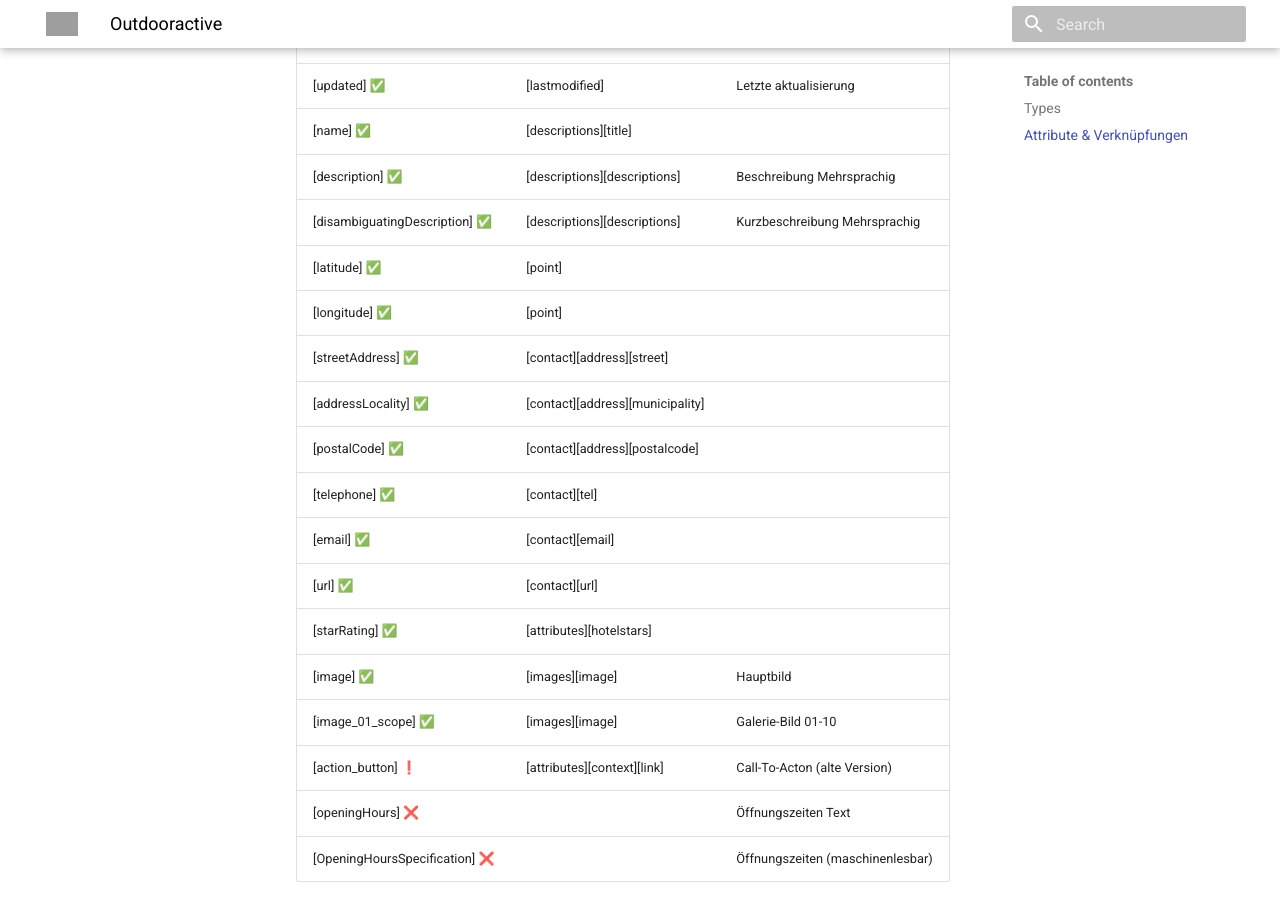
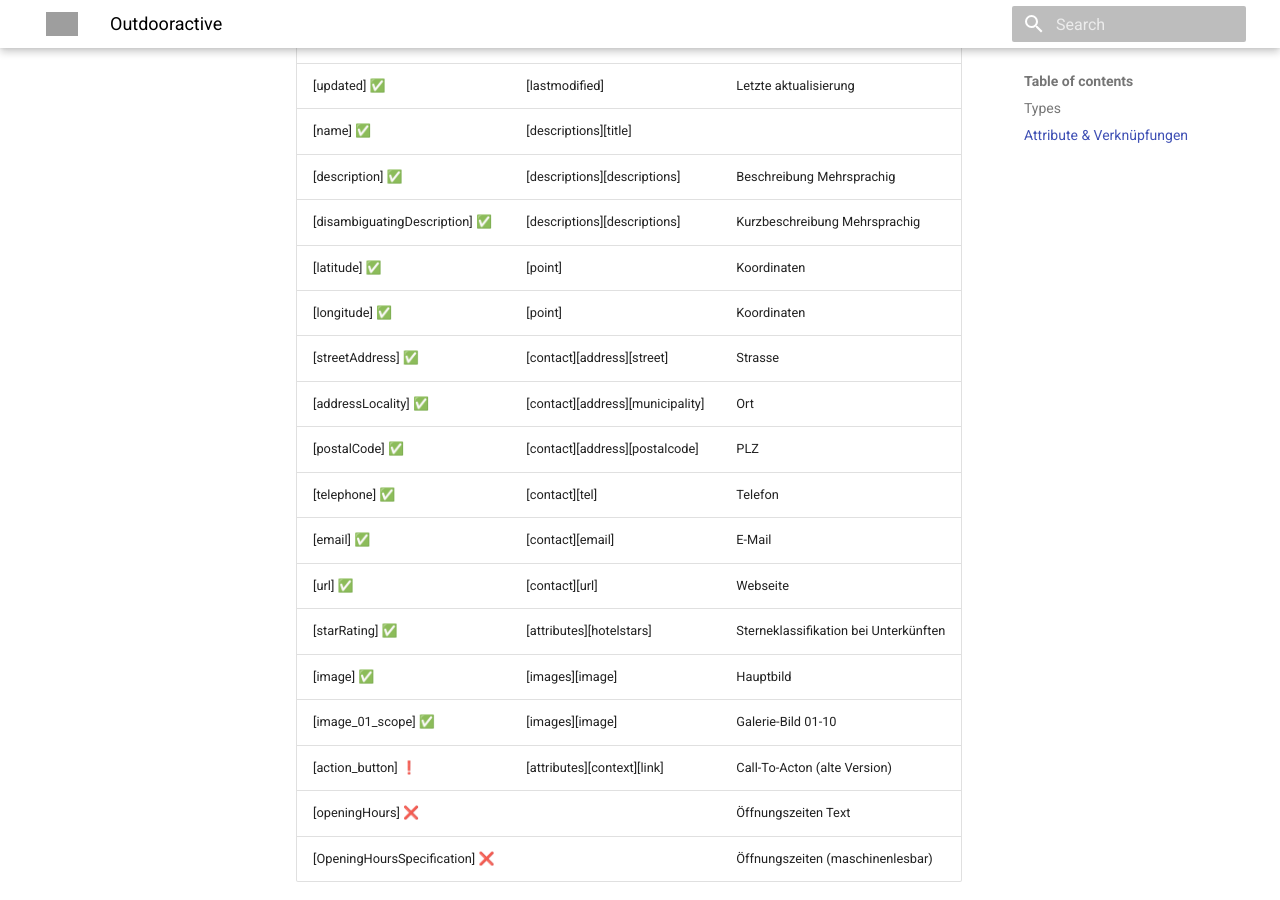
Before and after one commit to tsolenthaler/docs.contentdesk.io, an MkDocs documentation site: the page built from docs/connect/outdooractive.md, in a window 1280 px wide and 900 px high, scrolled down 725 px. Built offline with MkDocs 1.6.1 and Material for MkDocs 9.7.7, drawn with Linux system fonts in a browser that asks for light colours; grey boxes are pictures that could not be loaded.

```diff
--- a/docs/connect/outdooractive.md
+++ b/docs/connect/outdooractive.md
@@ -8,33 +8,33 @@ Typen die von contentdesk.io zu Outdooractive übertragen werden:
 | contentdesk.io        | outdooractive             |
 | -------------         | -------------             |
 | [Place] - POI ✅      | [poi]                    |
-| [Trail]  ❌           | [route]                    |
-| [Event]  ❌           | [event]                    |
-| [Offer]  ❌           | [offer]                    |
+| [Trail]  ❌           | [route]                  |
+| [Event]  ❌           | [event]                  |
+| [Offer]  ❌           | [offer]                  |
 
 
 ## Attribute & Verknüpfungen
 
 Attribute und Verknüpfungen (Association Type) welche zu Outdooractive übertragen werden:
 
-| contentdesk.io                         | outdooractive                        | Bemerkung                         |
-| -------------                          | -------------                        | -------------                     |
-| [enabled] ✅                          | [workflow]                            | Status aktive/deaktiviert         |
-| [updated] ✅                          | [lastmodified]                        | Letzte aktualisierung             |
-| [name] ✅                             | [descriptions][title]                 |                                   |
-| [description]  ✅                     | [descriptions][descriptions]          | Beschreibung Mehrsprachig         |
-| [disambiguatingDescription]  ✅       | [descriptions][descriptions]          | Kurzbeschreibung Mehrsprachig     |
-| [latitude]  ✅                        | [point]                               |
-| [longitude]  ✅                       | [point]                               |
-| [streetAddress]  ✅                   | [contact][address][street]            |
-| [addressLocality]  ✅                 | [contact][address][municipality]      |
-| [postalCode]  ✅                      | [contact][address][postalcode]        |
-| [telephone]  ✅                       | [contact][tel]                        |
-| [email]  ✅                           | [contact][email]                      |
-| [url]  ✅                             | [contact][url]                        |
-| [starRating]  ✅                      | [attributes][hotelstars]              |
-| [image]  ✅                           | [images][image]                       | Hauptbild |
-| [image_01_scope]  ✅                  | [images][image]                       | Galerie-Bild 01-10 |
-| [action_button] ❗                    | [attributes][context][link]           | Call-To-Acton (alte Version) |
-| [openingHours] ❌                     |                                       | Öffnungszeiten Text |
-| [OpeningHoursSpecification] ❌        |                                       | Öffnungszeiten (maschinenlesbar) |
+| contentdesk.io                         | outdooractive                        | Bemerkung                                 |
+| -------------                          | -------------                        | -------------                             |
+| [enabled] ✅                          | [workflow]                            | Status aktive/deaktiviert                 |
+| [updated] ✅                          | [lastmodified]                        | Letzte aktualisierung                     |
+| [name] ✅                             | [descriptions][title]                 |                                           |
+| [description]  ✅                     | [descriptions][descriptions]          | Beschreibung Mehrsprachig                 |
+| [disambiguatingDescription]  ✅       | [descriptions][descriptions]          | Kurzbeschreibung Mehrsprachig             |
+| [latitude]  ✅                        | [point]                               | Koordinaten                               |
+| [longitude]  ✅                       | [point]                               | Koordinaten                               |
+| [streetAddress]  ✅                   | [contact][address][street]            | Strasse                                   |
+| [addressLocality]  ✅                 | [contact][address][municipality]      | Ort                                       |
+| [postalCode]  ✅                      | [contact][address][postalcode]        | PLZ                                       |
+| [telephone]  ✅                       | [contact][tel]                        | Telefon                                   |
+| [email]  ✅                           | [contact][email]                      | E-Mail                                    |
+| [url]  ✅                             | [contact][url]                        | Webseite                                  |
+| [starRating]  ✅                      | [attributes][hotelstars]              | Sterneklassifikation bei Unterkünften     |
+| [image]  ✅                           | [images][image]                       | Hauptbild                                 |
+| [image_01_scope]  ✅                  | [images][image]                       | Galerie-Bild 01-10                        |
+| [action_button] ❗                    | [attributes][context][link]           | Call-To-Acton (alte Version)              |
+| [openingHours] ❌                     |                                       | Öffnungszeiten Text                       |
+| [OpeningHoursSpecification] ❌        |                                       | Öffnungszeiten (maschinenlesbar)          |
```
